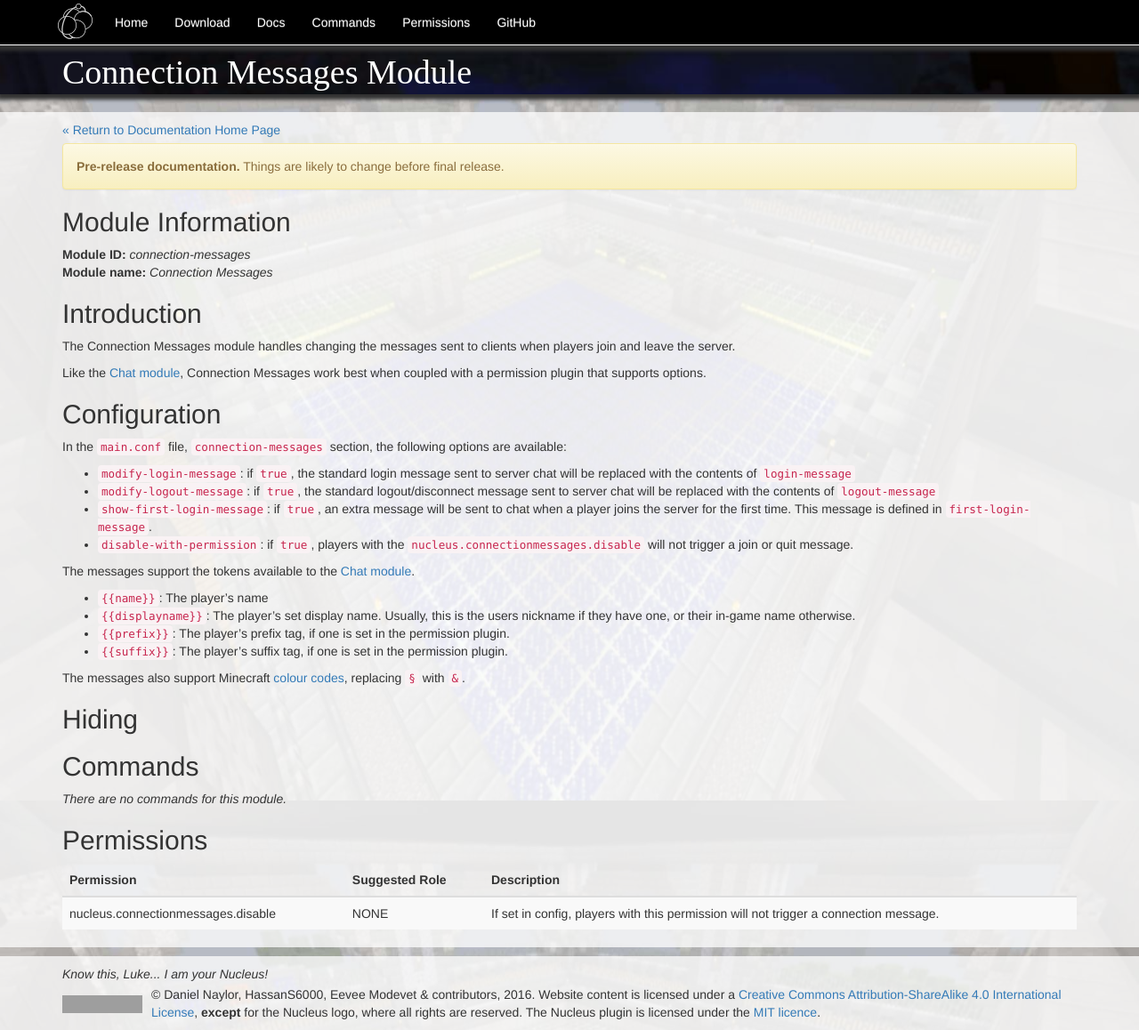
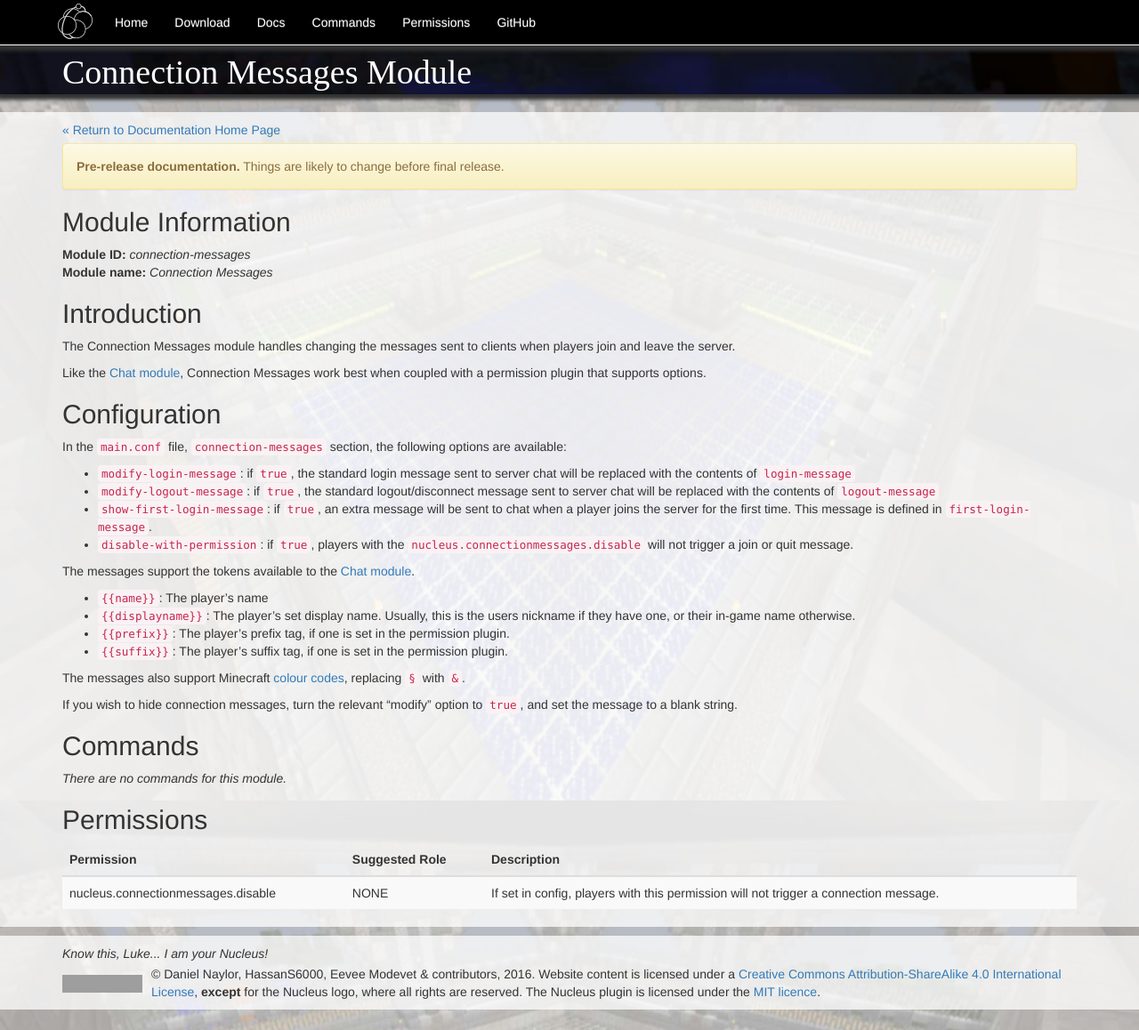
Before and after one commit to NucleusPowered/site-v1, a Jekyll site: the page built from docs/modules/connectionmessages.md, in a window 1280 px wide and 1158 px high. Shown: the whole window at 89% size. Built offline with Jekyll 4.4.1, drawn with Linux system fonts in a browser that asks for light colours; grey boxes are pictures that could not be loaded.

Commit message:
Fixup connection messages.

```diff
--- a/docs/modules/connectionmessages.md
+++ b/docs/modules/connectionmessages.md
@@ -34,4 +34,4 @@ The messages support the tokens available to the [Chat module](chat.html).
 The messages also support Minecraft <a href="http://minecraft.gamepedia.com/Formatting_codes#Color_codes" target="_blank">colour codes</a>,
 replacing `§` with `&`.
 
-## Hiding
+If you wish to hide connection messages, turn the relevant "modify" option to `true`, and set the message to a blank string.
```
